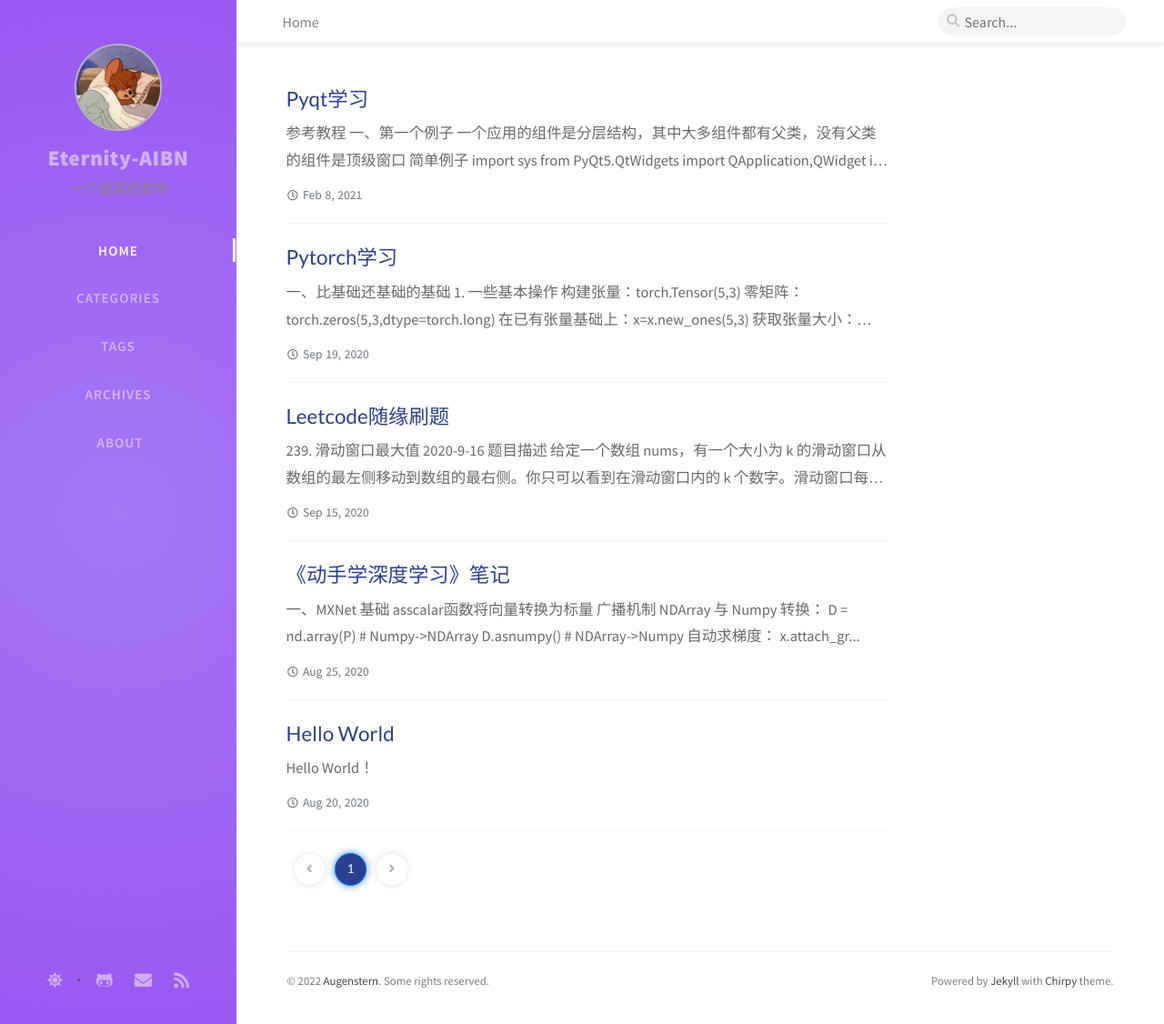
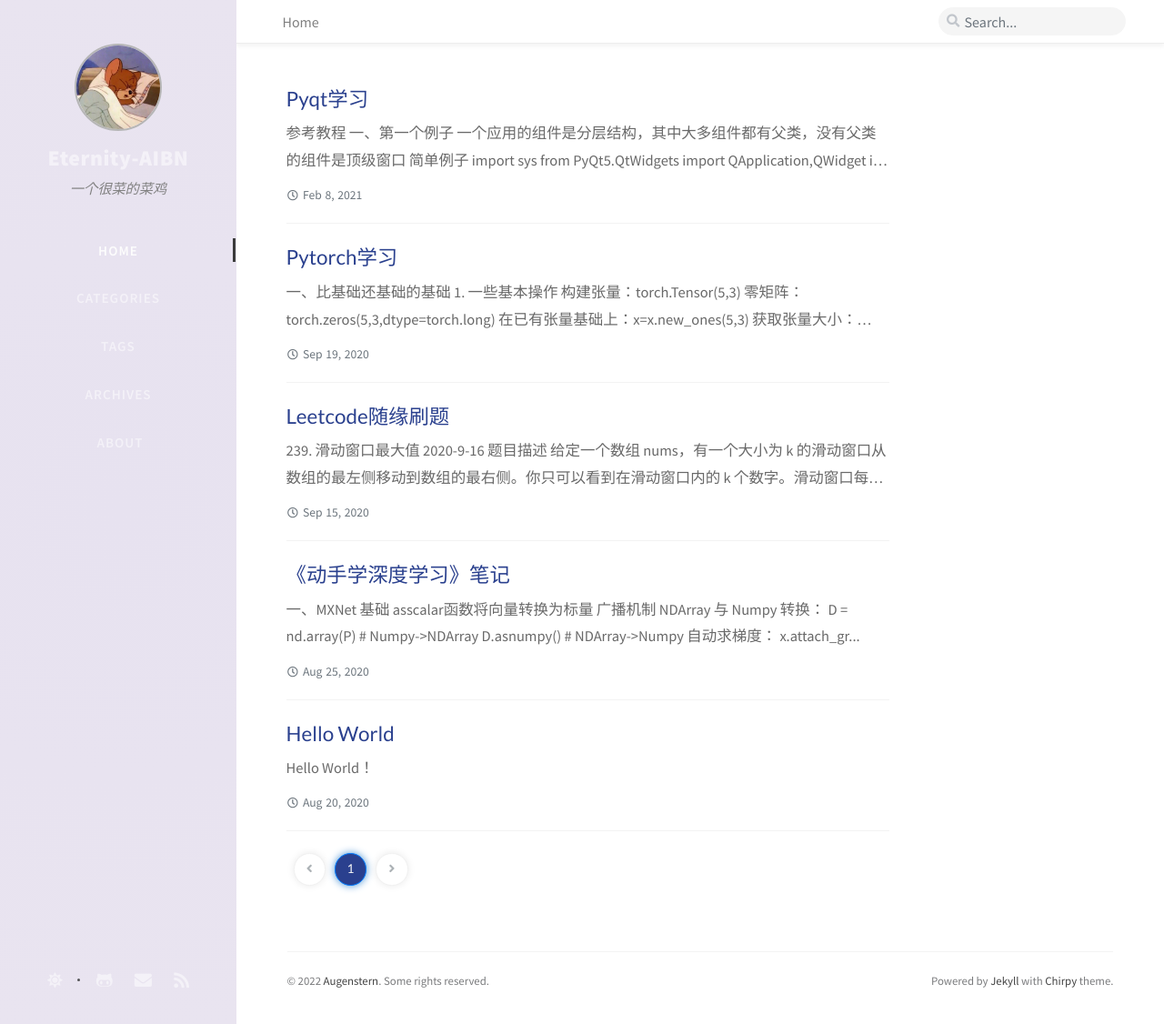
Before and after one commit to Eternity-AIBN/Eternity-AIBN.github.io, a Jekyll site: the page built from index.html, in a window 1280 px wide and 1126 px high. Shown: the whole window at 91% size. Built offline with Jekyll 4.4.1, drawn with Linux system fonts in a browser that asks for light colours; nearby versions of some CDN libraries; the list of posts is cut into pages by our own code; comment, search, counter and statistics services are not loaded.

Commit message:
Update light-typography.scss

```diff
--- a/assets/css/_colors/light-typography.scss
+++ b/assets/css/_colors/light-typography.scss
@@ -29,9 +29,9 @@
   /* Sidebar */
   --sidebar-bg: radial-gradient(
     circle,
-    rgb(164, 119, 247) 0%,
-    rgb(154, 88, 241) 100%);
-  --nav-cursor-color: #fcfcfc;
+    rgb(231, 226, 240) 0%,
+    rgb(233, 228, 240) 100%);
+  --nav-cursor-color: #3b3b3b;
 
   /* Topbar */
   --topbar-wrapper-bg: white;
```
